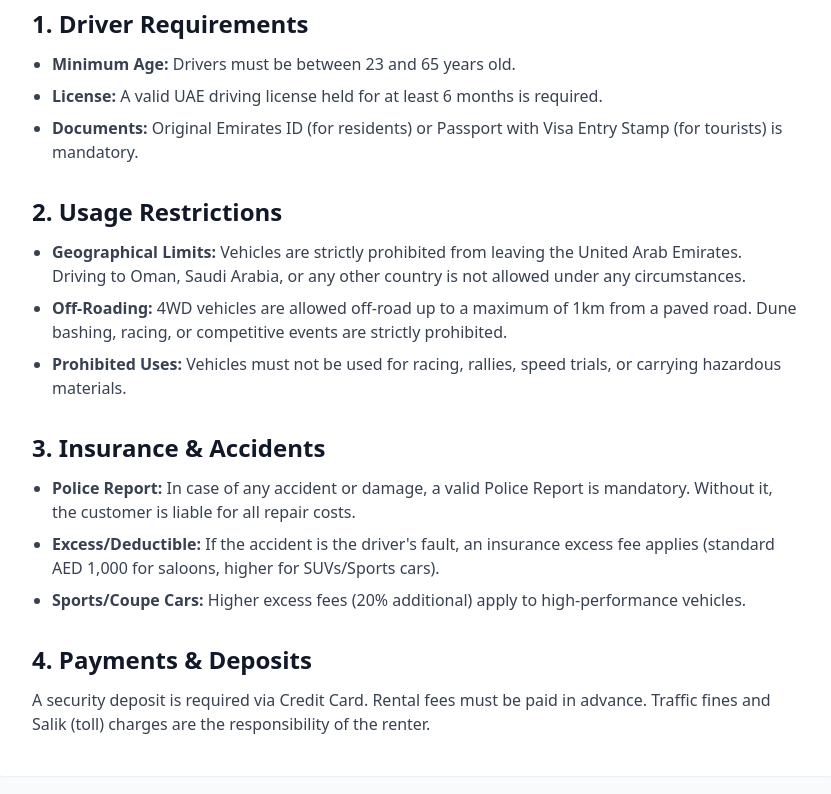
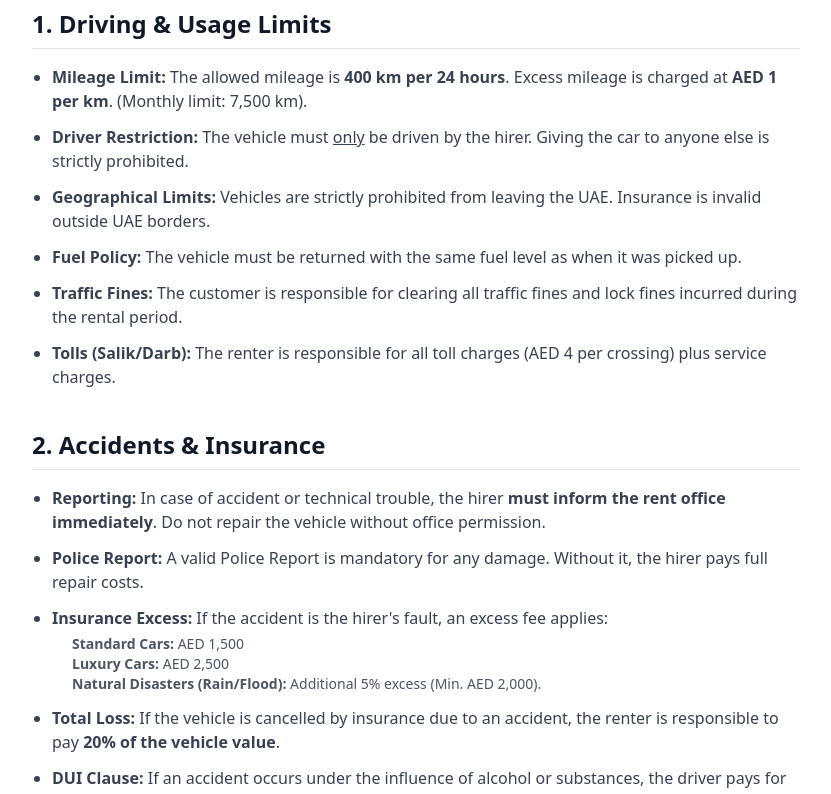
Before and after one commit to anjum613/mileage, a Next.js app: page /terms in a window 1280 px wide. Shown: the part 300-1094 px from the top of the page, without its empty margins (224-1055 px from the left). Built offline with nearby package versions, Linux system fonts and the light colour scheme.

Commit message:
feat: update T&C page and popup with official contract terms (400km limit, 1500 deposit)

```diff
--- a/src/app/terms/page.tsx
+++ b/src/app/terms/page.tsx
@@ -2,7 +2,7 @@
 
 import Header from '@/components/Header';
 import Footer from '@/components/Footer';
-import Link from 'next/link'; // IMPORT LINK
+import Link from 'next/link';
 import { Button } from '@/components/ui/button';
 import { ArrowLeft } from 'lucide-react';
 
@@ -13,7 +13,6 @@ export default function TermsPage() {
 
       <div className="max-w-4xl mx-auto px-6 py-24 md:py-32">
 
-        {/* FIXED: Use Link for internal navigation */}
         <div className="mb-8">
           <Button asChild variant="outline" className="gap-2">
             <Link href="/">
@@ -24,38 +23,60 @@ export default function TermsPage() {
 
         <h1 className="text-3xl md:text-4xl font-bold text-primary mb-8">Terms & Conditions</h1>
 
-        <div className="bg-white p-6 md:p-10 rounded-xl shadow-sm space-y-8 text-gray-700">
+        <div className="bg-white p-6 md:p-10 rounded-xl shadow-sm space-y-10 text-gray-700">
 
+          {/* SECTION 1: DRIVING & USAGE */}
           <section>
-            <h2 className="text-xl md:text-2xl font-semibold text-gray-900 mb-3">1. Driver Requirements</h2>
-            <ul className="list-disc pl-5 space-y-2">
-              <li><strong>Minimum Age:</strong> Drivers must be between 23 and 65 years old.</li>
-              <li><strong>License:</strong> A valid UAE driving license held for at least 6 months is required.</li>
-              <li><strong>Documents:</strong> Original Emirates ID (for residents) or Passport with Visa Entry Stamp (for tourists) is mandatory.</li>
+            <h2 className="text-xl md:text-2xl font-semibold text-gray-900 mb-4 border-b pb-2">1. Driving & Usage Limits</h2>
+            <ul className="list-disc pl-5 space-y-3">
+              <li><strong>Mileage Limit:</strong> The allowed mileage is <strong>400 km per 24 hours</strong>. Excess mileage is charged at <strong>AED 1 per km</strong>. (Monthly limit: 7,500 km).</li>
+              <li><strong>Driver Restriction:</strong> The vehicle must <u>only</u> be driven by the hirer. Giving the car to anyone else is strictly prohibited.</li>
+              <li><strong>Geographical Limits:</strong> Vehicles are strictly prohibited from leaving the UAE. Insurance is invalid outside UAE borders.</li>
+              <li><strong>Fuel Policy:</strong> The vehicle must be returned with the same fuel level as when it was picked up.</li>
+              <li><strong>Traffic Fines:</strong> The customer is responsible for clearing all traffic fines and lock fines incurred during the rental period.</li>
+              <li><strong>Tolls (Salik/Darb):</strong> The renter is responsible for all toll charges (AED 4 per crossing) plus service charges.</li>
             </ul>
           </section>
 
+          {/* SECTION 2: ACCIDENTS & INSURANCE */}
           <section>
-            <h2 className="text-xl md:text-2xl font-semibold text-gray-900 mb-3">2. Usage Restrictions</h2>
-            <ul className="list-disc pl-5 space-y-2">
-              <li><strong>Geographical Limits:</strong> Vehicles are strictly prohibited from leaving the United Arab Emirates. Driving to Oman, Saudi Arabia, or any other country is not allowed under any circumstances.</li>
-              <li><strong>Off-Roading:</strong> 4WD vehicles are allowed off-road up to a maximum of 1km from a paved road. Dune bashing, racing, or competitive events are strictly prohibited.</li>
-              <li><strong>Prohibited Uses:</strong> Vehicles must not be used for racing, rallies, speed trials, or carrying hazardous materials.</li>
+            <h2 className="text-xl md:text-2xl font-semibold text-gray-900 mb-4 border-b pb-2">2. Accidents & Insurance</h2>
+            <ul className="list-disc pl-5 space-y-3">
+              <li><strong>Reporting:</strong> In case of accident or technical trouble, the hirer <strong>must inform the rent office immediately</strong>. Do not repair the vehicle without office permission.</li>
+              <li><strong>Police Report:</strong> A valid Police Report is mandatory for any damage. Without it, the hirer pays full repair costs.</li>
+              <li><strong>Insurance Excess:</strong> If the accident is the hirer&apos;s fault, an excess fee applies:
+                <ul className="list-circle pl-5 mt-1 text-sm text-gray-600">
+                  <li><strong>Standard Cars:</strong> AED 1,500</li>
+                  <li><strong>Luxury Cars:</strong> AED 2,500</li>
+                  <li><strong>Natural Disasters (Rain/Flood):</strong> Additional 5% excess (Min. AED 2,000).</li>
+                </ul>
+              </li>
+              <li><strong>Total Loss:</strong> If the vehicle is cancelled by insurance due to an accident, the renter is responsible to pay <strong>20% of the vehicle value</strong>.</li>
+              <li><strong>DUI Clause:</strong> If an accident occurs under the influence of alcohol or substances, the driver pays for <strong>full damage repairs</strong> plus rental charges during the repair period.</li>
+              <li><strong>Repair Period:</strong> The tenant bears daily rental charges for every day the car is under repair due to negligence or accident.</li>
             </ul>
           </section>
 
+          {/* SECTION 3: PAYMENTS & LEGAL */}
           <section>
-            <h2 className="text-xl md:text-2xl font-semibold text-gray-900 mb-3">3. Insurance & Accidents</h2>
-            <ul className="list-disc pl-5 space-y-2">
-              <li><strong>Police Report:</strong> In case of any accident or damage, a valid Police Report is mandatory. Without it, the customer is liable for all repair costs.</li>
-              <li><strong>Excess/Deductible:</strong> If the accident is the driver&apos;s fault, an insurance excess fee applies (standard AED 1,000 for saloons, higher for SUVs/Sports cars).</li>
-              <li><strong>Sports/Coupe Cars:</strong> Higher excess fees (20% additional) apply to high-performance vehicles.</li>
+            <h2 className="text-xl md:text-2xl font-semibold text-gray-900 mb-4 border-b pb-2">3. Payments, Deposits & Legal</h2>
+            <ul className="list-disc pl-5 space-y-3">
+              <li><strong>Security Deposit:</strong> An amount of <strong>AED 1,500</strong> is reserved to cover potential violations. This is refundable after <strong>15 days</strong> from the return date.</li>
+              <li><strong>Late Return:</strong> Delay is charged at AED 10 per hour. Extension requires prior office approval.</li>
+              <li><strong>Payment Default:</strong> If rental payment is delayed by 10 days, the office has the right to stop the car remotely.</li>
+              <li><strong>Impoundment:</strong> The office is not responsible if the car is impounded by police while in the renter&apos;s custody.</li>
+              <li><strong>Legal Costs:</strong> In case of a lawsuit to recover funds, the hirer pays all lawyer fees and court expenses.</li>
             </ul>
           </section>
 
+          {/* SECTION 4: OFFICE TIMINGS */}
           <section>
-            <h2 className="text-xl md:text-2xl font-semibold text-gray-900 mb-3">4. Payments & Deposits</h2>
-            <p>A security deposit is required via Credit Card. Rental fees must be paid in advance. Traffic fines and Salik (toll) charges are the responsibility of the renter.</p>
+            <h2 className="text-xl md:text-2xl font-semibold text-gray-900 mb-4 border-b pb-2">4. Return & Office Hours</h2>
+            <p className="mb-2"><strong>Working Hours:</strong> 8:00 AM - 1:00 PM & 4:30 PM - 9:00 PM.</p>
+            <ul className="list-disc pl-5 space-y-3">
+              <li><strong>Public Holidays:</strong> The office remains closed. Vehicles due on a holiday must be returned the day before, or rent will be charged until the holiday ends.</li>
+              <li><strong>Return Time:</strong> Hirer must bring the car at least one hour before office closing time.</li>
+            </ul>
           </section>
 
         </div>
--- a/src/components/CarCard.tsx
+++ b/src/components/CarCard.tsx
@@ -78,7 +78,7 @@ export default function CarCard({ car }: { car: Car }) {
           <div className="bg-white rounded-xl shadow-2xl max-w-md w-full overflow-hidden animate-in fade-in zoom-in duration-200 flex flex-col max-h-[90vh]">
 
             <div className="bg-primary px-6 py-4 flex justify-between items-center shrink-0">
-              <h3 className="text-white font-bold text-lg">Rental Requirements</h3>
+              <h3 className="text-white font-bold text-lg">Key Rental Terms</h3>
               <button onClick={() => setShowTerms(false)} className="text-white/80 hover:text-white">
                 <X className="w-6 h-6" />
               </button>
@@ -86,18 +86,18 @@ export default function CarCard({ car }: { car: Car }) {
 
             <div className="p-6 overflow-y-auto">
               <div className="bg-yellow-50 border-l-4 border-yellow-400 p-3 text-sm text-yellow-800 mb-4">
-                <strong>Notice:</strong> We currently rent to <strong>UAE Residents only</strong>.
+                <strong>Notice:</strong> We currently rent to <strong>UAE Residents only</strong> (Emirates ID Required).
               </div>
 
-              <h4 className="font-bold text-gray-900 mb-2">Key Terms:</h4>
-              <div className="text-sm text-gray-600 space-y-3 mb-6 border p-3 rounded-md bg-gray-50 h-40 overflow-y-scroll">
-                <p>1. <strong>Age:</strong> Driver must be 23 years of age or older.</p>
-                <p>2. <strong>License:</strong> Valid UAE license held for at least 6 months.</p>
-                <p>3. <strong>Insurance:</strong> Valid Police Report is mandatory for ANY damage.</p>
-                <p>4. <strong>Off-Road:</strong> Strictly prohibited (except 4WD up to 1km off-road).</p>
-                <p>5. <strong>Fines:</strong> Customer pays all traffic fines and Salik.</p>
-                <p>6. <strong>Usage:</strong> No racing, rallying, or carrying hazardous materials.</p>
-                <p>7. <strong>No Borders:</strong> Vehicles are <u>strictly prohibited</u> from leaving the UAE.</p>
+              <h4 className="font-bold text-gray-900 mb-2">Important Rules:</h4>
+              <div className="text-sm text-gray-600 space-y-3 mb-6 border p-3 rounded-md bg-gray-50 h-48 overflow-y-scroll">
+                <p>1. <strong>Deposit:</strong> AED 1,500 security deposit (Refundable after 15 days).</p>
+                <p>2. <strong>Mileage:</strong> 400 km limit per day. (Extra: AED 1/km).</p>
+                <p>3. <strong>Insurance Excess:</strong> AED 1,500 for standard cars if accident is your fault.</p>
+                <p>4. <strong>Geographical Limits:</strong> UAE Use Only. No border crossing.</p>
+                <p>5. <strong>Driver:</strong> Only the contract holder is allowed to drive.</p>
+                <p>6. <strong>Tolls & Fines:</strong> Customer pays all Salik (AED 4) and Traffic Fines.</p>
+                <p>7. <strong>Fuel:</strong> Return with same fuel level.</p>
               </div>
 
               <div
@@ -108,7 +108,7 @@ export default function CarCard({ car }: { car: Car }) {
                   {agreed && <CheckIcon className="w-3 h-3 text-white" />}
                 </div>
                 <label className="text-sm text-gray-700 leading-tight cursor-pointer select-none">
-                  I confirm I am a UAE Resident, 23+ years old, and I agree to the <a href="/terms" target="_blank" className="text-blue-600 underline font-semibold" onClick={(e) => e.stopPropagation()}>Terms & Conditions</a>.
+                  I confirm I am a UAE Resident, 25+ years old, and I agree to the <a href="/terms" target="_blank" className="text-blue-600 underline font-semibold" onClick={(e) => e.stopPropagation()}>Terms & Conditions</a>.
                 </label>
               </div>
             </div>
```
